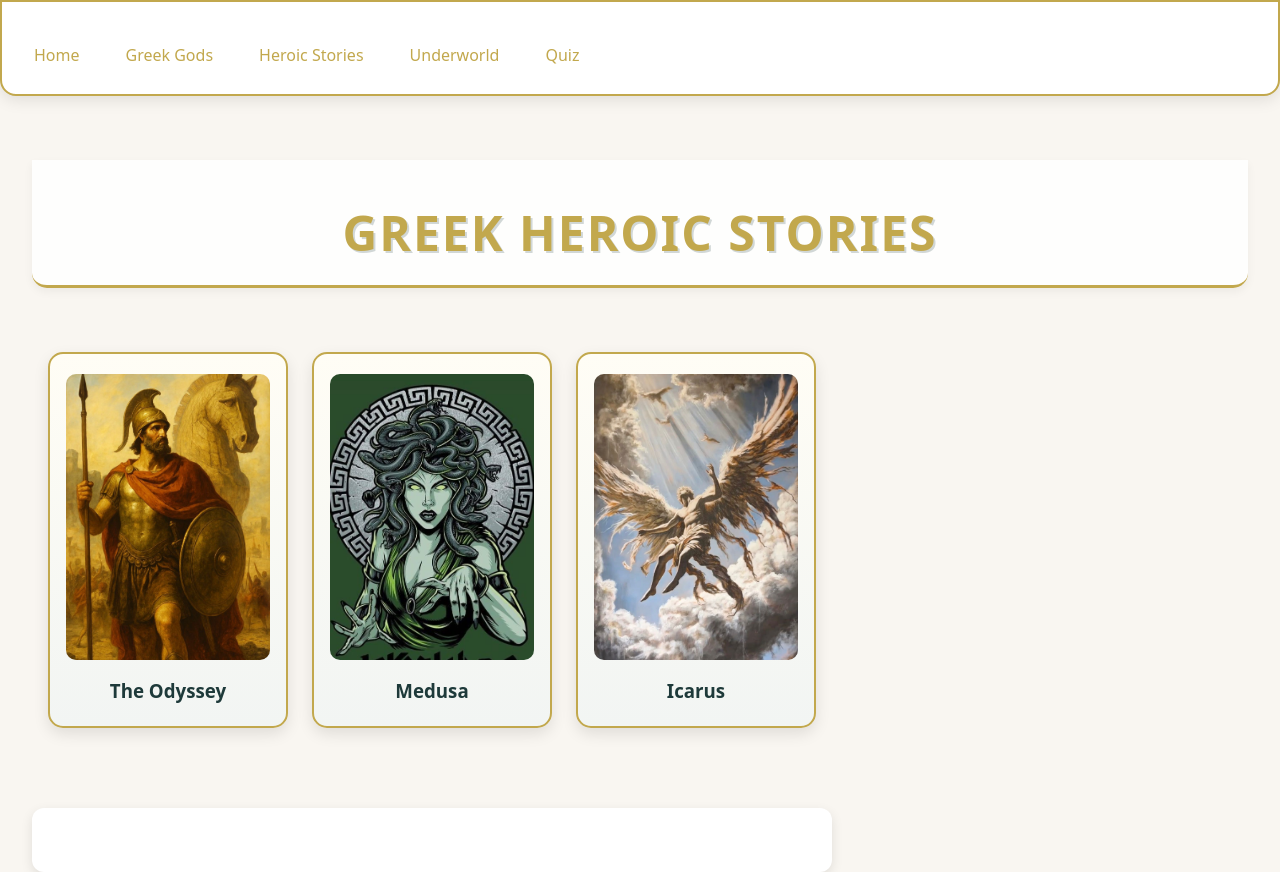
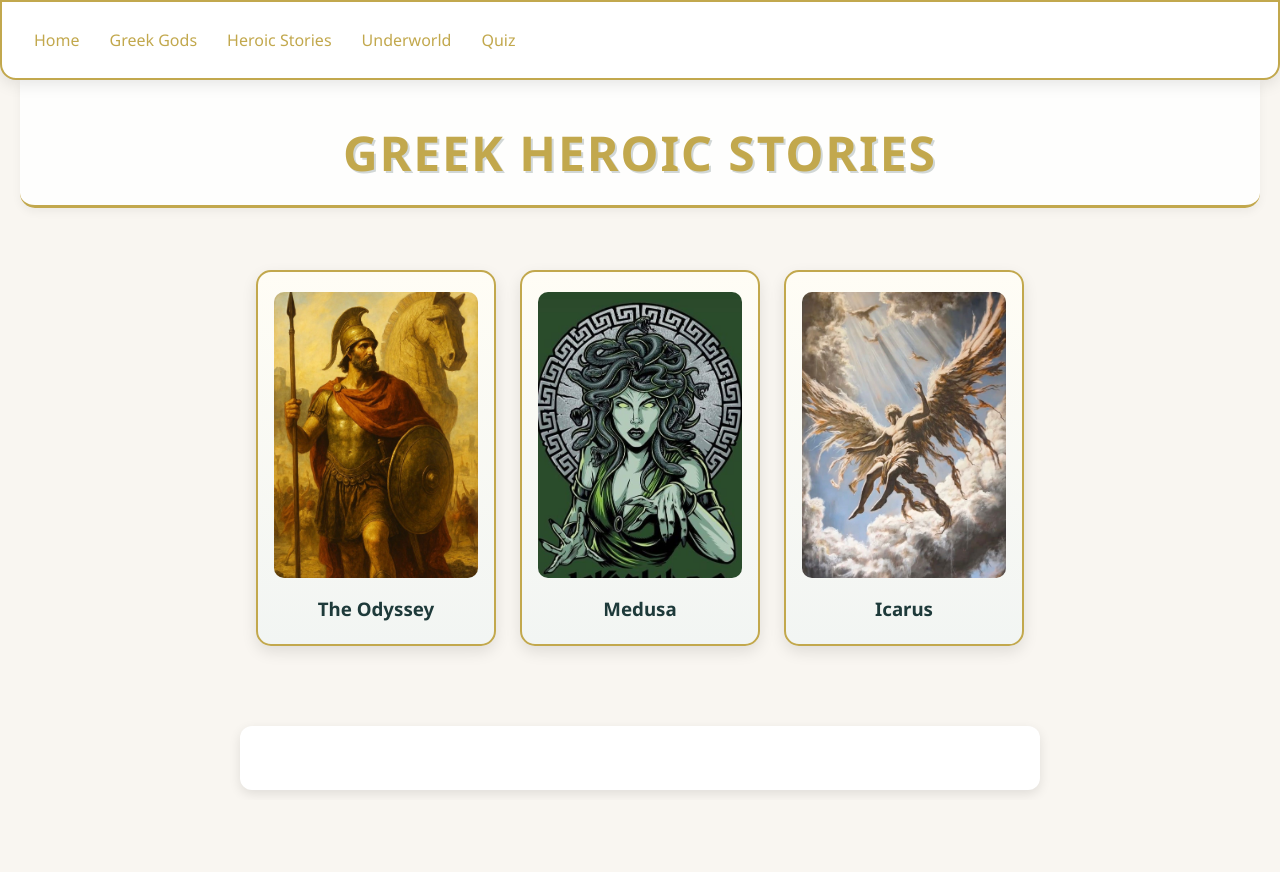
Before and after one commit to 2425-2AHIF-WMC/greek-myths, a website: page stories.html in a window 1280 px wide. After the commit the page ends 800 px from the top, so only its background shows below. Drawn offline with Linux system fonts and the light colour scheme.

Commit message:
fixed navbar and headers

```diff
--- a/Unterwelt/headerstyle.css
+++ b/Unterwelt/headerstyle.css
@@ -1,3 +1,5 @@
+@import url('https://fonts.googleapis.com/css2?family=Noto+Sans:wght@400;700&display=swap');
+
 * {
     box-sizing: border-box;
     margin: 0;
@@ -8,8 +10,8 @@ body {
     padding-top: 6.5rem;
 }
 
-
 .hdr{
+    height: 5rem;
     position: fixed;
     top: 0;
     left: 0;
@@ -26,8 +28,14 @@ body {
     justify-content: space-between;
     align-items: center;
     z-index: 100;
+}
 
-
+.navbar {
+    display: flex;
+    align-items: center;
+    padding: 0;
+    margin: 0;
+    box-sizing: border-box;
 }
 
 .navbar a{
@@ -38,10 +46,13 @@ body {
     font-weight: 500;
     margin-right: 1.875rem;
     max-width:100%;
+    transition: color 0.3s ease;
+    line-height: 1.5;
+    display:inline-block;
+    padding: 0.5rem 0;
+    font-family: 'Noto Sans', sans-serif;
 }
-.navbar a {
-    transition: color 0.3s ease;
-}
+
 .navbar a:hover {
     color: #a88930;
 }
--- a/Unterwelt/style.css
+++ b/Unterwelt/style.css
@@ -1,3 +1,5 @@
+@import url('https://fonts.googleapis.com/css2?family=Noto+Sans:wght@400;700&display=swap');
+
 /* RESET STYLES */
 * {
     margin: 0;
--- a/csstyle.css
+++ b/csstyle.css
@@ -1,57 +1,5 @@
-/*{
-    margin: 0;
-    padding: 0;
-    box-sizing: border-box;
-    font-family: 'Noto Sans', sans-serif;
-}
+@import url('https://fonts.googleapis.com/css2?family=Noto+Sans:wght@400;700&display=swap');
 
-html, body {
-    height: 100%;
-}
-body {
-    background-color: #f9f6f1;
-    overflow: hidden;
-}
-
-.container {
-    position: fixed;
-    top: 7rem;
-    left: 50%;
-    transform: translateX(-50%);
-
-    width: 60rem;
-    height: calc(100vh - 9rem);
-
-    background-image: url(background1.jpg);
-    background-repeat: no-repeat;
-    background-size: cover;
-    background-position: center;
-
-    border-radius: 0.625rem;
-    box-shadow: 0 0.5rem 1rem rgba(0, 0, 0, 0.1);
-    z-index: 1;
-
-
-}
-
-.hero-text {
-    position: fixed;
-    top: 50%;
-    left: 50%;
-    transform: translate(-50%, -50%);
-    text-align: center;
-    color: #f9f6f1;
-    text-shadow: 1px 1px 4px rgba(0,0,0,0.7);
-}
-
-.hero-text h1 {
-    font-size: 2.5rem;
-    margin-bottom: 0.5rem;
-}
-
-.hero-text p {
-    font-size: 1.2rem;
-}*/
 * {
     margin: 0;
     padding: 0;
--- a/headerstyle.css
+++ b/headerstyle.css
@@ -4,12 +4,8 @@
     padding: 0;
 }
 
-body {
-    padding-top: 6.5rem;
-}
-
-
 .hdr{
+    height: 5rem;
     position: fixed;
     top: 0;
     left: 0;
@@ -26,8 +22,12 @@ body {
     justify-content: space-between;
     align-items: center;
     z-index: 100;
+}
 
-
+.navbar {
+    display: flex;
+    align-items: center;
+    box-sizing: border-box;
 }
 
 .navbar a{
@@ -38,10 +38,12 @@ body {
     font-weight: 500;
     margin-right: 1.875rem;
     max-width:100%;
+    transition: color 0.3s ease;
+    line-height: 1.5;
+    display:inline-block;
+    padding: 0.5rem 0;
 }
-.navbar a {
-    transition: color 0.3s ease;
-}
+
 .navbar a:hover {
     color: #a88930;
 }
--- a/storiesstyle.css
+++ b/storiesstyle.css
@@ -1,3 +1,5 @@
+@import url('https://fonts.googleapis.com/css2?family=Noto+Sans:wght@400;700&display=swap');
+
 *{
     margin: 0;
     padding: 0;
@@ -8,18 +10,27 @@
 html, body {
     height: 100%;
 }
+
+h1 {
+    font-size: 2.5em;
+    color: #c2a84d;
+    text-shadow: 0.0625rem 0.0625rem 0.125rem rgba(30, 58, 58, 0.3);
+    margin-bottom: 1.5625rem;
+}
+
 body {
     background-color: #f9f6f1;
     color: #1e3a3a;
     overflow-x: hidden;
-    padding: 2rem;
-    padding-top: 10rem;
+    padding: 1.25em;
+    padding-top: 5rem;
+
 }
 
 main {
-    margin-top: 2rem;
     line-height: 1.6;
     max-width: 800px;
+    margin: auto;
 }
 
 header {
@@ -41,29 +52,6 @@ header h1 {
     margin: 0;
     text-transform: uppercase;
 }
-
-nav {
-    margin-top: 1rem;
-    display: flex;
-    gap: 1rem;
-    justify-content: center;
-    flex-wrap: wrap;
-}
-nav button {
-    padding: 0.625rem;
-    background-color: #c2a84d;
-    color: white;
-    border: none;
-    font-size: 1.2em;
-    cursor: pointer;
-    border-radius: 0.5rem;
-    transition: background-color 0.2s ease;
-}
-
-nav button:hover {
-    background-color: #ab913e;
-}
-
 
 .trivia-box {
     background-color: #fff8dc;
--- a/style.css
+++ b/style.css
@@ -6,7 +6,9 @@ body {
     color: #1e3a3a;
     text-align: center;
     margin: 0;
-    padding: 1.25rem;
+    padding-left: 1.25rem;
+    padding-right: 1.25rem;
+    padding-top:5rem;
     max-width: 100%;
 }
 
@@ -20,7 +22,6 @@ body {
     box-shadow: 0 0.5rem 1.25rem rgba(0, 0, 0, 0.1);
     display: flex;
     flex-direction: column;
-    min-height: 650px;
 }
 
 h1 {
```
Also changed, not shown: game.html (+1 -1 lines).
